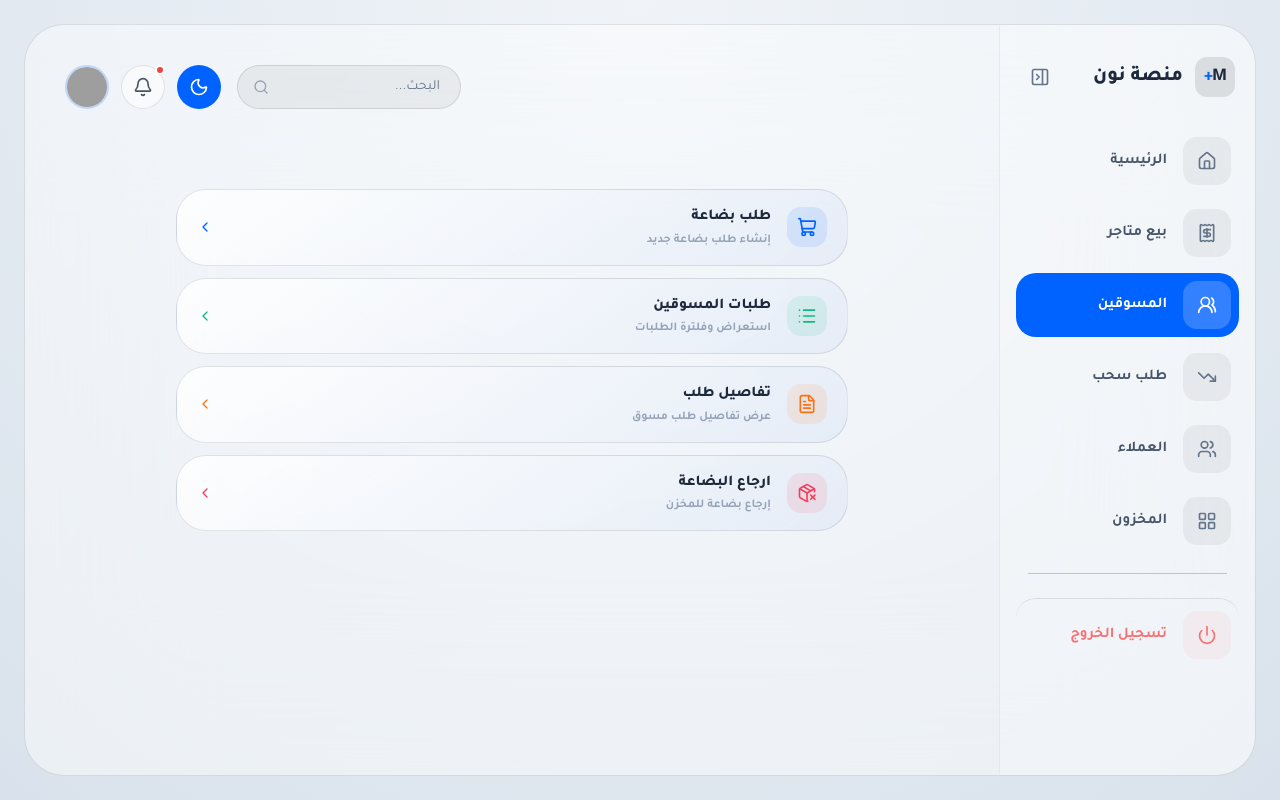
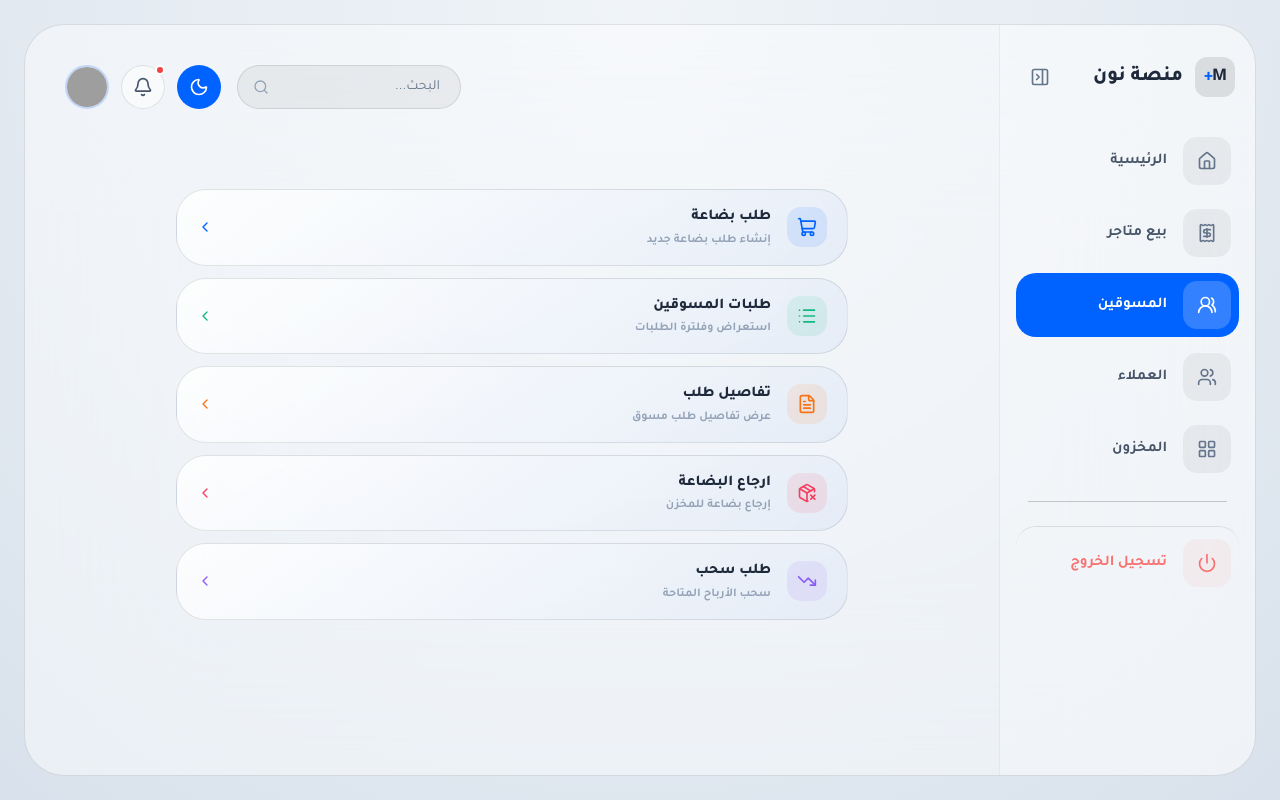
Before and after one commit to ofifice-alalem/tdm-design-for-v3, a React (Vite) app: page /marketers in a window 1280 px wide. Built offline with nearby package versions, Linux system fonts and the light colour scheme; grey boxes are pictures that could not be loaded.

Commit message:
commit -29

```diff
--- a/src/compenntes/layout/AppSidebar.tsx
+++ b/src/compenntes/layout/AppSidebar.tsx
@@ -1,7 +1,7 @@
 import { NavLink } from 'react-router-dom';
 import {
   Home, Receipt, Users, LayoutGrid, Power, FileText,
-  PanelRightClose, PanelRightOpen, TrendingDown, Users2,
+  PanelRightClose, PanelRightOpen, Users2,
 } from 'lucide-react';
 
 interface AppSidebarProps {
@@ -14,7 +14,6 @@ const navItems = [
   { icon: <Home className="w-5 h-5" />,         label: 'الرئيسية',         to: '/' },
   { icon: <Receipt className="w-5 h-5" />,       label: 'بيع متاجر',          to: '/store-sales' },
   { icon: <Users2 className="w-5 h-5" />,       label: 'المسوقين',           to: '/marketers' },
-  { icon: <TrendingDown className="w-5 h-5" />,   label: 'طلب سحب',           to: '/withdraw/new' },
   { icon: <Users className="w-5 h-5" />,         label: 'العملاء',           to: '/customers' },
   { icon: <LayoutGrid className="w-5 h-5" />,    label: 'المخزون',           to: '/inventory' },
 ];
--- a/src/pages/MarketersPage.tsx
+++ b/src/pages/MarketersPage.tsx
@@ -1,5 +1,5 @@
 import { Link } from 'react-router-dom';
-import { ShoppingCart, List, PackageX, FileText, ChevronLeft } from 'lucide-react';
+import { ShoppingCart, List, PackageX, FileText, ChevronLeft, TrendingDown } from 'lucide-react';
 
 const ITEMS = [
   {
@@ -34,6 +34,14 @@ const ITEMS = [
     accent: 'bg-rose-500/10 text-rose-500',
     border: 'border-rose-500/20',
   },
+  {
+    title: 'طلب سحب',
+    sub: 'سحب الأرباح المتاحة',
+    to: '/withdraw/new',
+    icon: <TrendingDown className="w-5 h-5" />,
+    accent: 'bg-violet-500/10 text-violet-500',
+    border: 'border-violet-500/20',
+  },
 ];
 
 export default function MarketersPage() {
```
Also changed, not shown: 1 other file (tests, documents, lock files or other folders).
